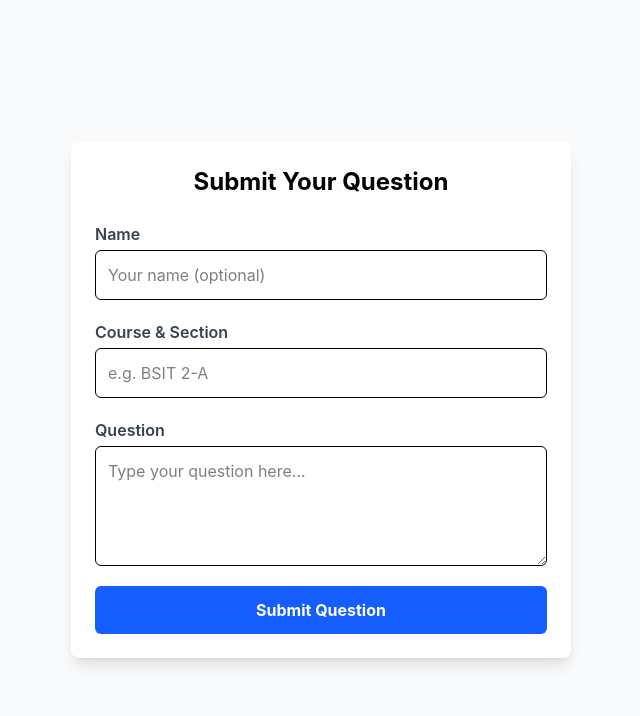
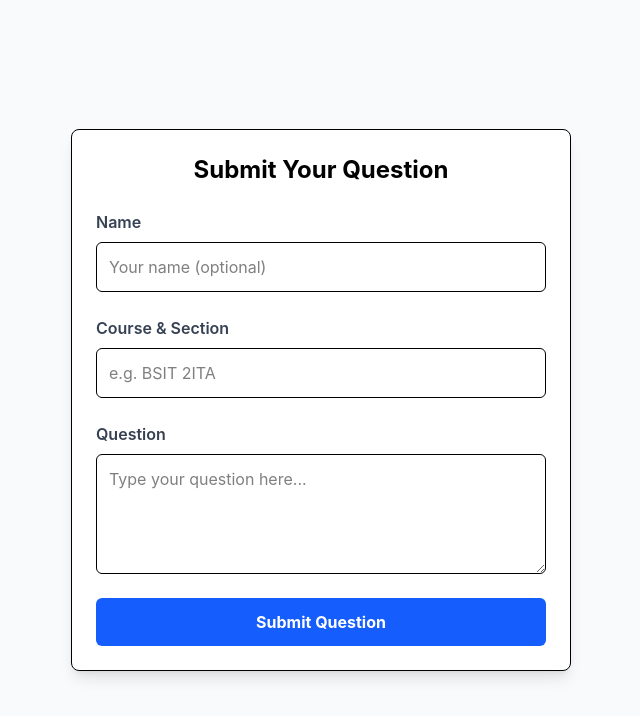
Before and after one commit to Eshkt/SEMINAR, a React (Vite) app in the folder frontend/: page / in a window 1280 px wide. Shown: the top 716 px of the page, without its empty margins (319-959 px from the left). Built offline with nearby package versions, Linux system fonts and the light colour scheme; no server answers; what aws-amplify would draw is missing.

Commit message:
feat: complete redesign of guest and admin pages

```diff
--- a/frontend/src/pages/Guest.jsx
+++ b/frontend/src/pages/Guest.jsx
@@ -1,6 +1,6 @@
 import { useState } from 'react';
 
-const VITE_API_URL = "https://d11ffcb0dwbou3.cloudfront.net";
+const API_URL = "https://d11ffcb0dwbou3.cloudfront.net";
 
 function Guest() {
   const [name, setName] = useState('');
@@ -25,9 +25,10 @@ function Guest() {
 
     setLoading(true);
     setError('');
+    setSuccess(false);
 
     try {
-      const res = await fetch(`${VITE_API_URL}/questions`, {
+      const res = await fetch(`${API_URL}/questions`, {
         method: 'POST',
         headers: { 'Content-Type': 'application/json' },
         body: JSON.stringify({
@@ -42,6 +43,7 @@ function Guest() {
         setName('');
         setCourseSection('');
         setQuestion('');
+        setFormErrors({});
         setTimeout(() => setSuccess(false), 4000);
       } else {
         throw new Error('Failed to submit');
@@ -55,54 +57,54 @@ function Guest() {
 
   return (
     <div className="container flex justify-center items-center min-h-screen py-10 px-4">
-      <div className="card w-full max-w-[500px] shadow-lg p-6 bg-white rounded-lg">
+      <div className="card w-full max-w-[500px] shadow-lg p-6 bg-white rounded-lg border">
         <h1 className="text-2xl font-bold mb-6 text-center">Submit Your Question</h1>
 
         {success && (
-          <div className="p-4 mb-6 bg-green-100 border border-green-400 text-green-700 rounded text-center">
+          <div className="p-4 mb-6 bg-green-100 border border-green-400 text-green-700 rounded text-center font-medium">
             Your question has been submitted! ✓
           </div>
         )}
 
         {error && (
-          <div className="p-4 mb-6 bg-red-100 border border-red-400 text-red-700 rounded text-center">
+          <div className="p-4 mb-6 bg-red-100 border border-red-400 text-red-700 rounded text-center font-medium">
             {error}
           </div>
         )}
 
-        <form onSubmit={handleSubmit} className="space-y-5">
+        <form onSubmit={handleSubmit} className="space-y-6">
           <div className="flex flex-col">
-            <label className="font-semibold mb-1 text-gray-700">Name</label>
+            <label className="font-semibold mb-2 text-gray-700">Name</label>
             <input
               type="text"
               value={name}
               onChange={(e) => setName(e.target.value)}
               placeholder="Your name (optional)"
-              className="p-3 border rounded-md w-full focus:ring-2 focus:ring-blue-500 focus:outline-none"
+              className="p-3 border rounded-md w-full focus:ring-2 focus:ring-blue-500 focus:outline-none transition-all"
               disabled={loading}
             />
           </div>
 
           <div className="flex flex-col">
-            <label className="font-semibold mb-1 text-gray-700">Course & Section</label>
+            <label className="font-semibold mb-2 text-gray-700">Course & Section</label>
             <input
               type="text"
               value={courseSection}
               onChange={(e) => setCourseSection(e.target.value)}
-              placeholder="e.g. BSIT 2-A"
-              className={`p-3 border rounded-md w-full focus:ring-2 focus:ring-blue-500 focus:outline-none ${formErrors.courseSection ? 'border-red-500' : ''}`}
+              placeholder="e.g. BSIT 2ITA"
+              className={`p-3 border rounded-md w-full focus:ring-2 focus:ring-blue-500 focus:outline-none transition-all ${formErrors.courseSection ? 'border-red-500' : ''}`}
               disabled={loading}
             />
             {formErrors.courseSection && <span className="text-red-500 text-sm mt-1">{formErrors.courseSection}</span>}
           </div>
 
           <div className="flex flex-col">
-            <label className="font-semibold mb-1 text-gray-700">Question</label>
+            <label className="font-semibold mb-2 text-gray-700">Question</label>
             <textarea
               value={question}
               onChange={(e) => setQuestion(e.target.value)}
               placeholder="Type your question here..."
-              className={`p-3 border rounded-md w-full min-h-[120px] focus:ring-2 focus:ring-blue-500 focus:outline-none ${formErrors.question ? 'border-red-500' : ''}`}
+              className={`p-3 border rounded-md w-full min-h-[120px] focus:ring-2 focus:ring-blue-500 focus:outline-none transition-all ${formErrors.question ? 'border-red-500' : ''}`}
               disabled={loading}
             />
             {formErrors.question && <span className="text-red-500 text-sm mt-1">{formErrors.question}</span>}
@@ -111,7 +113,7 @@ function Guest() {
           <button
             type="submit"
             disabled={loading}
-            className={`w-full py-3 bg-blue-600 text-white font-bold rounded-md transition-colors ${loading ? 'bg-blue-300' : 'hover:bg-blue-700'}`}
+            className={`w-full py-3 text-white font-bold rounded-md transition-all ${loading ? 'bg-gray-400 cursor-not-allowed' : 'bg-blue-600 hover:bg-blue-700'}`}
           >
             {loading ? 'Submitting...' : 'Submit Question'}
           </button>
```
Also changed, not shown: 1 other file (tests, documents, lock files or other folders).
